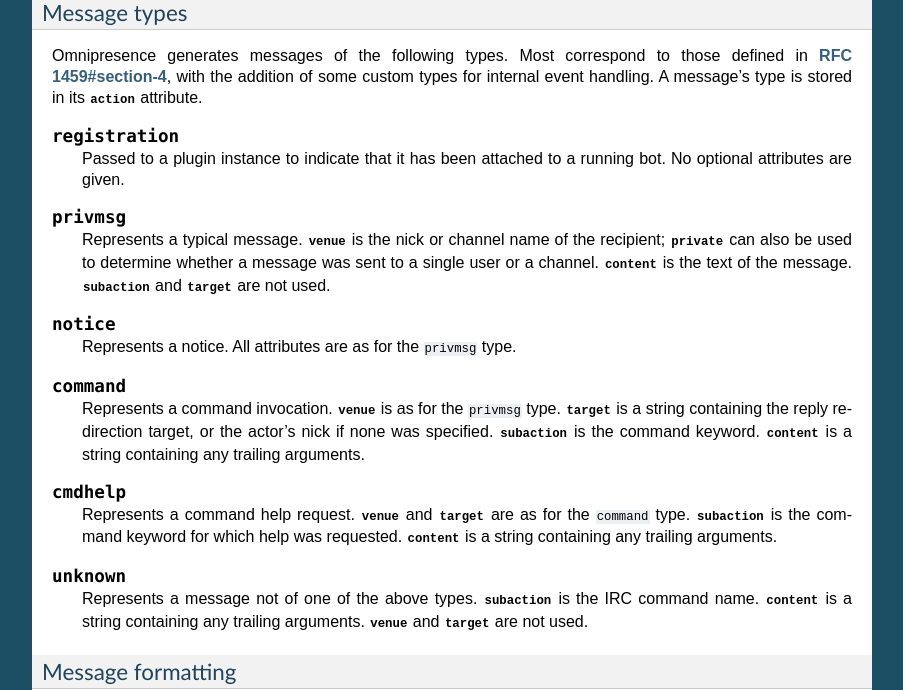
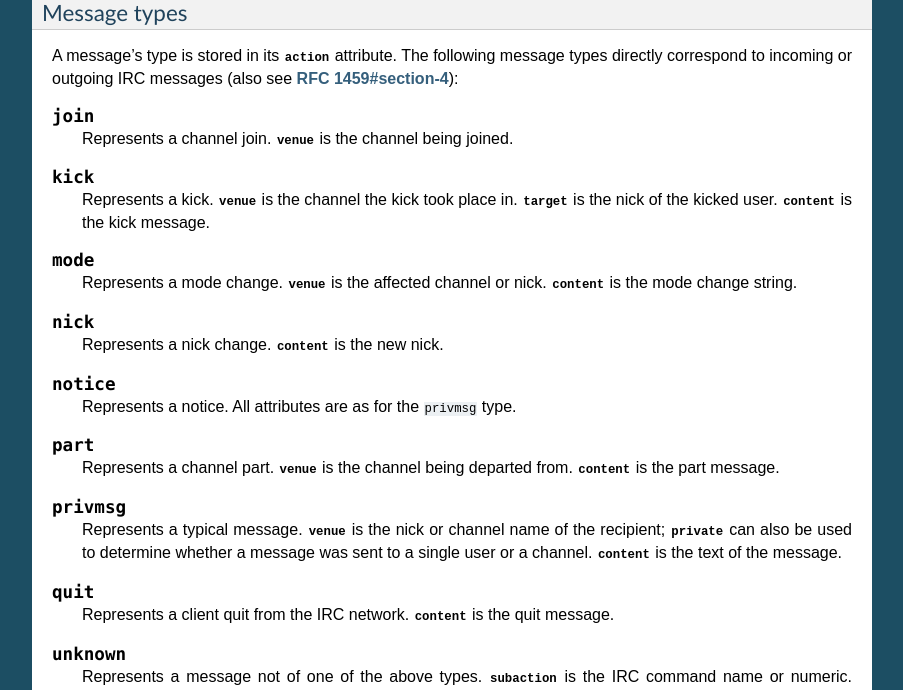
Before and after one commit to kxz/omnipresence, a Sphinx documentation site: the page built from docs/api.rst, in a window 1280 px wide and 1400 px high. Shown: the part 434-1124 px from the top of the window, without its empty margins (198-1101 px from the left). Built offline with Sphinx 7.4.7, drawn with Linux system fonts in a browser that asks for light colours; some of the changed text lies outside the part shown.

Commit message:
Flesh out supported message types

```diff
--- a/docs/api.rst
+++ b/docs/api.rst
@@ -43,16 +43,43 @@ Messages
 Message types
 ~~~~~~~~~~~~~
 
-Omnipresence generates messages of the following types.
-Most correspond to those defined in :rfc:`1459#section-4`, with the
-addition of some custom types for internal event handling.
 A message's type is stored in its :py:attr:`~.Message.action` attribute.
+The following message types directly correspond to incoming or outgoing
+IRC messages (also see :rfc:`1459#section-4`):
 
-.. describe:: registration
+.. describe:: join
 
-   Passed to a plugin instance to indicate that it has been attached to
-   a running bot.
-   No optional attributes are given.
+   Represents a channel join.
+   :py:attr:`~.Message.venue` is the channel being joined.
+
+.. describe:: kick
+
+   Represents a kick.
+   :py:attr:`~.Message.venue` is the channel the kick took place in.
+   :py:attr:`~.Message.target` is the nick of the kicked user.
+   :py:attr:`~.Message.content` is the kick message.
+
+.. describe:: mode
+
+   Represents a mode change.
+   :py:attr:`~.Message.venue` is the affected channel or nick.
+   :py:attr:`~.Message.content` is the mode change string.
+
+.. describe:: nick
+
+   Represents a nick change.
+   :py:attr:`~.Message.content` is the new nick.
+
+.. describe:: notice
+
+   Represents a notice.
+   All attributes are as for the ``privmsg`` type.
+
+.. describe:: part
+
+   Represents a channel part.
+   :py:attr:`~.Message.venue` is the channel being departed from.
+   :py:attr:`~.Message.content` is the part message.
 
 .. describe:: privmsg
 
@@ -61,13 +88,26 @@ A message's type is stored in its :py:attr:`~.Message.action` attribute.
    recipient; :py:attr:`~.Message.private` can also be used to determine
    whether a message was sent to a single user or a channel.
    :py:attr:`~.Message.content` is the text of the message.
-   :py:attr:`~.Message.subaction` and :py:attr:`~.Message.target` are
-   not used.
 
-.. describe:: notice
+.. describe:: quit
 
-   Represents a notice.
-   All attributes are as for the ``privmsg`` type.
+   Represents a client quit from the IRC network.
+   :py:attr:`~.Message.content` is the quit message.
+
+.. describe:: unknown
+
+   Represents a message not of one of the above types.
+   :py:attr:`~.Message.subaction` is the IRC command name or numeric.
+   :py:attr:`~.Message.content` is a string containing any trailing
+   arguments.
+
+Omnipresence defines additional message types for synthetic events:
+
+.. describe:: registration
+
+   Passed to a plugin instance to indicate that it has been attached to
+   a running bot.
+   No optional attributes are given.
 
 .. describe:: command
 
@@ -89,14 +129,6 @@ A message's type is stored in its :py:attr:`~.Message.action` attribute.
    :py:attr:`~.Message.content` is a string containing any trailing
    arguments.
 
-.. describe:: unknown
-
-   Represents a message not of one of the above types.
-   :py:attr:`~.Message.subaction` is the IRC command name.
-   :py:attr:`~.Message.content` is a string containing any trailing
-   arguments.
-   :py:attr:`~.Message.venue` and :py:attr:`~.Message.target` are not
-   used.
 
 Message formatting
 ~~~~~~~~~~~~~~~~~~
```
Also changed, not shown: 2 other files.
